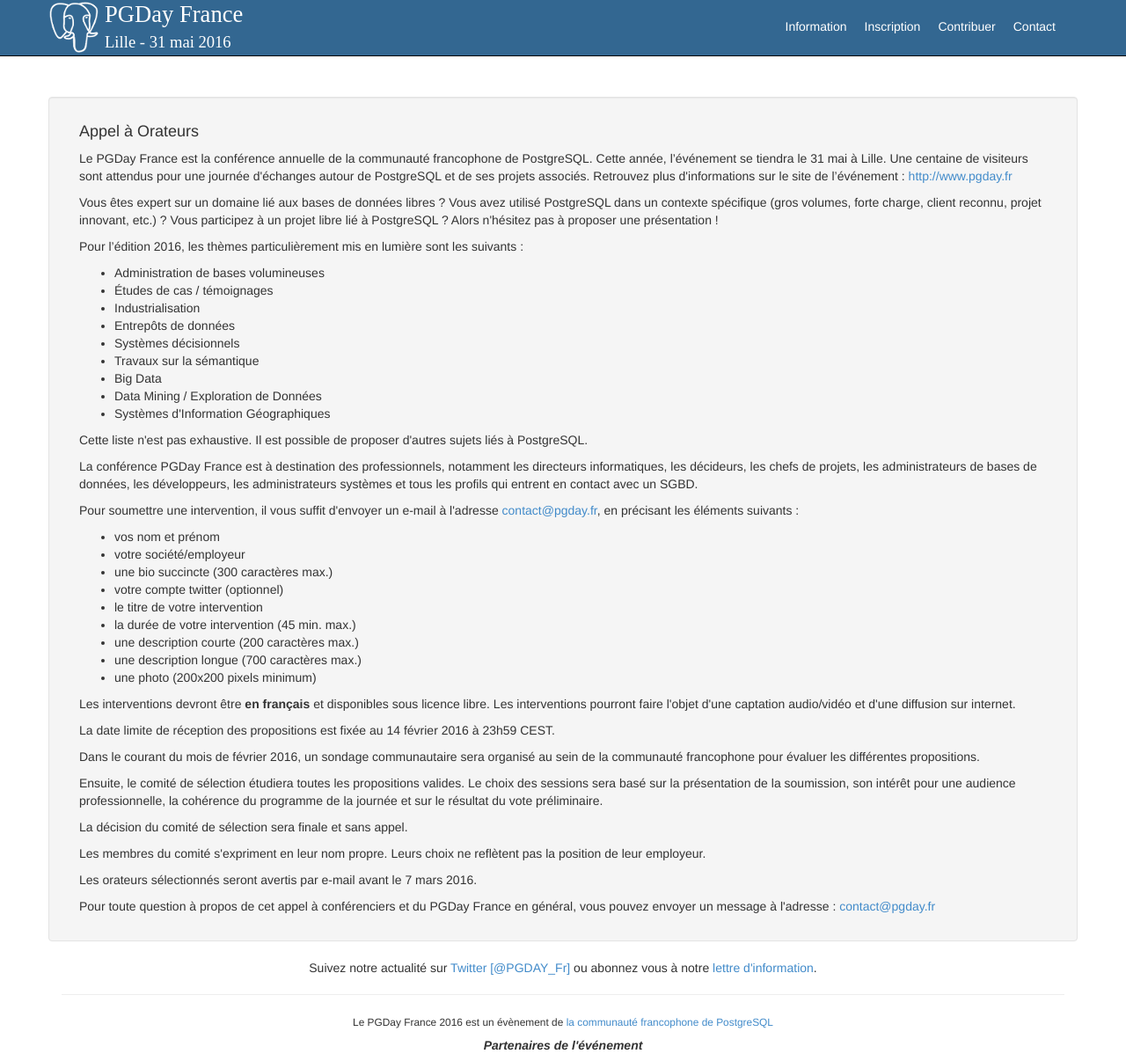
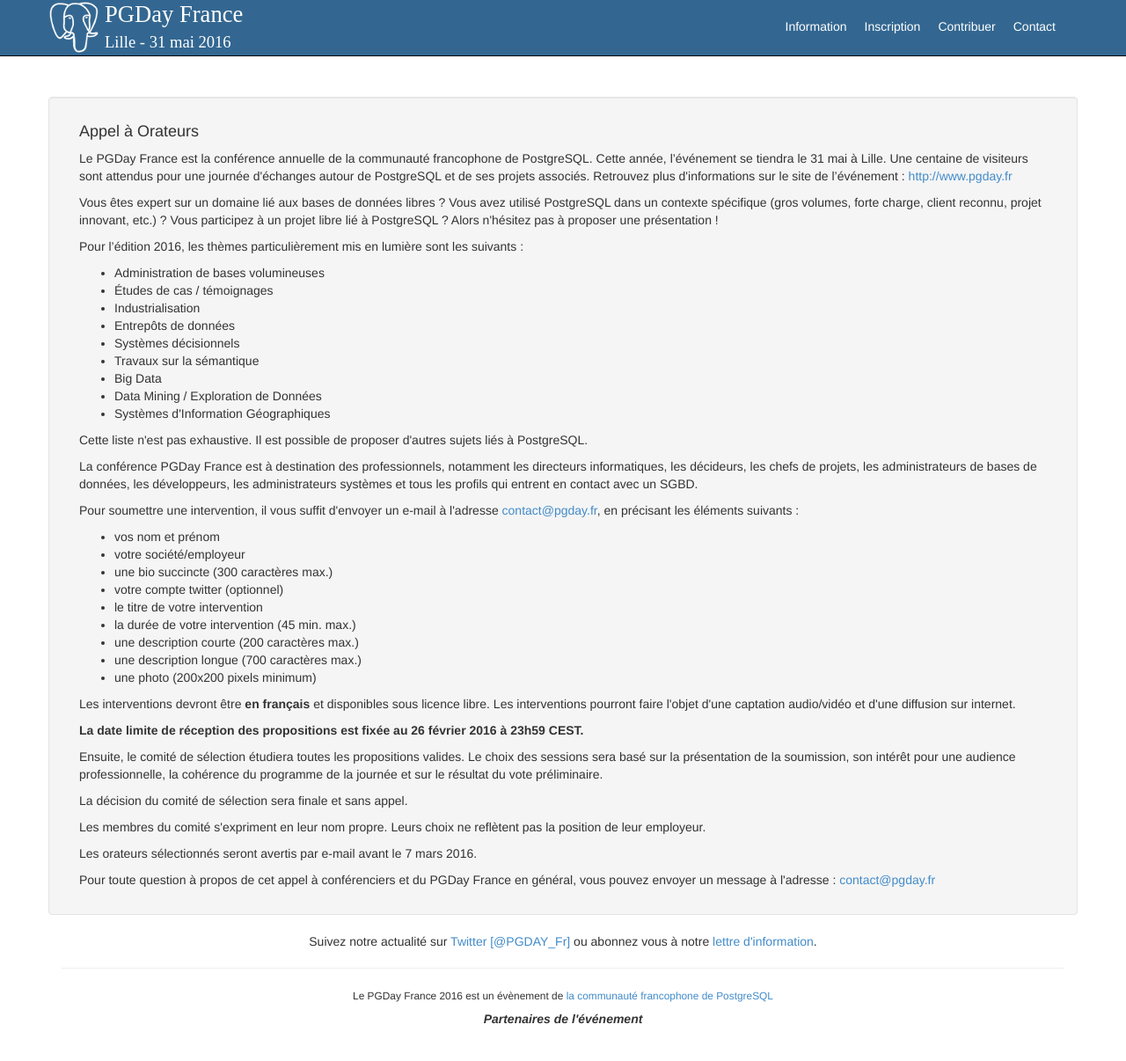
Before and after one commit to postgresqlfr/2024.pgday.fr, a Jekyll site: the page built from appel.html, in a window 1280 px wide and 1206 px high. Shown: the whole window at 88% size. Built offline with Jekyll 4.4.1, drawn with Linux system fonts in a browser that asks for light colours; Markdown is read by kramdown in place of the engine named in the settings.

Commit message:
CFP deadline has changed

```diff
--- a/appel.html
+++ b/appel.html
@@ -68,12 +68,8 @@
       licence libre. Les interventions pourront faire l'objet d'une
       captation audio/vidéo et d'une diffusion sur internet.
       </p><p>
-      La date limite de réception des propositions est fixée au 14 février 2016
-      à 23h59 CEST.
-      </p><p>
-      Dans le courant du mois de février 2016, un sondage communautaire sera
-      organisé au sein de la communauté francophone pour évaluer les
-      différentes propositions.
+      <b>La date limite de réception des propositions est fixée au 26 février
+        2016 à 23h59 CEST.</b>
       </p><p>
       Ensuite, le comité de sélection étudiera toutes les propositions
       valides. Le choix des sessions sera basé sur la présentation de la
```
